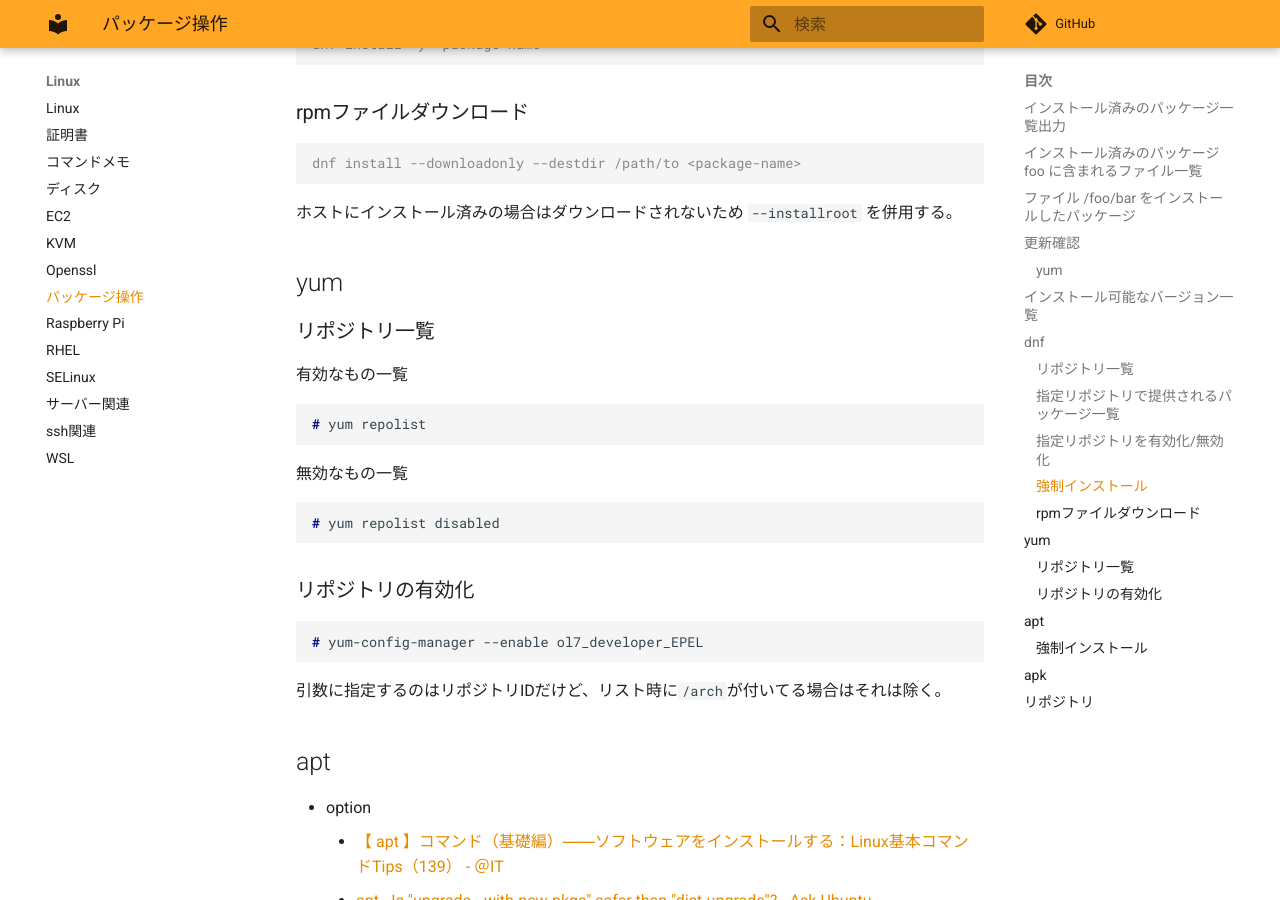
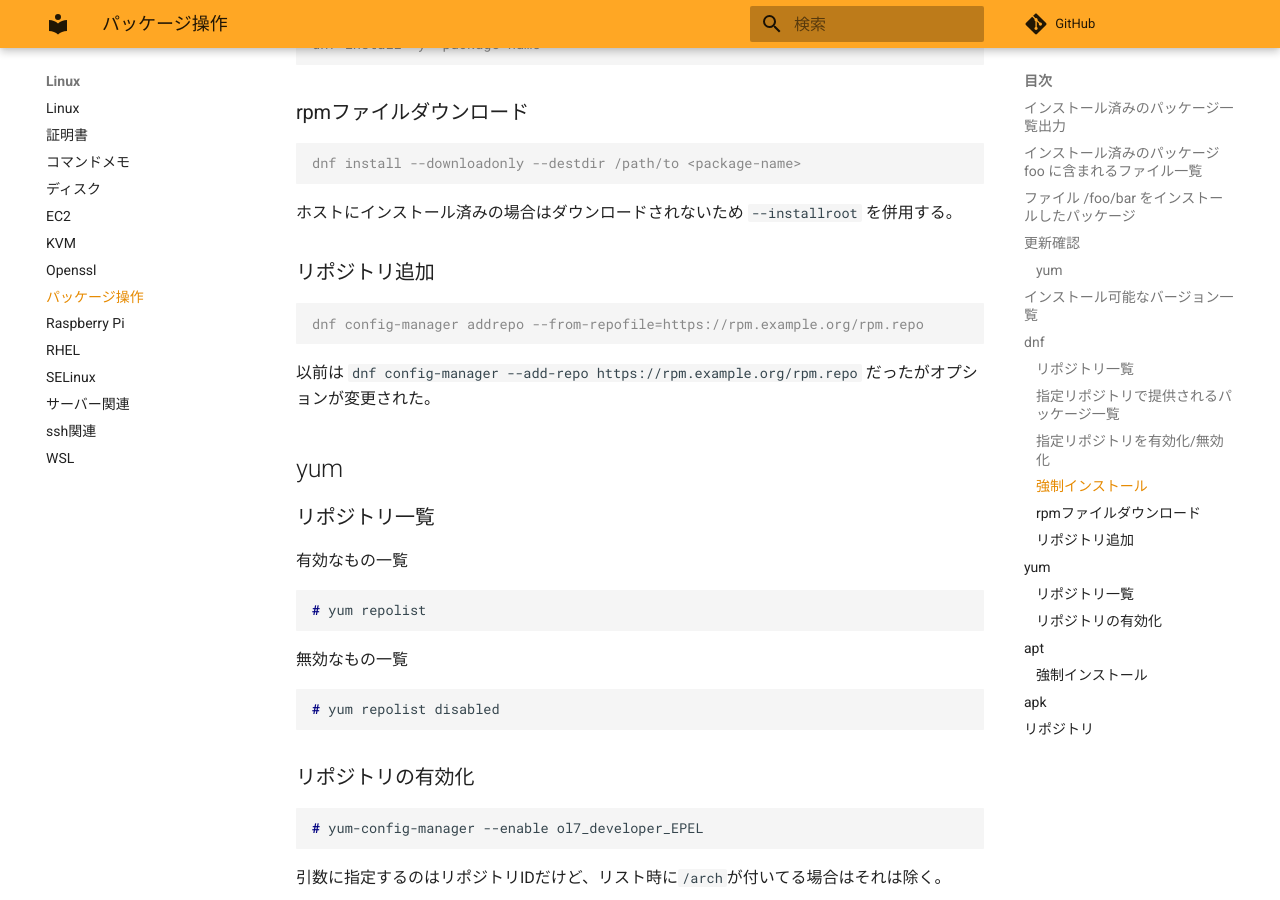
Before and after one commit to zaki-lknr/docs, an MkDocs documentation site: the page built from docs/Linux/package.md, in a window 1280 px wide and 900 px high, scrolled down 2571 px. Built offline with MkDocs 1.6.1 and Material for MkDocs 9.7.7, drawn with Linux system fonts in a browser that asks for light colours; comment, search, counter and statistics services are not loaded.

Commit message:
add: linux/package: dnfリポジトリ追加

````diff
--- a/docs/Linux/package.md
+++ b/docs/Linux/package.md
@@ -127,6 +127,14 @@ dnf install --downloadonly --destdir /path/to <package-name>
 
 ホストにインストール済みの場合はダウンロードされないため `--installroot` を併用する。
 
+### リポジトリ追加
+
+```console
+dnf config-manager addrepo --from-repofile=https://rpm.example.org/rpm.repo
+```
+
+以前は `dnf config-manager --add-repo https://rpm.example.org/rpm.repo` だったがオプションが変更された。
+
 ## yum
 
 ### リポジトリ一覧
````
